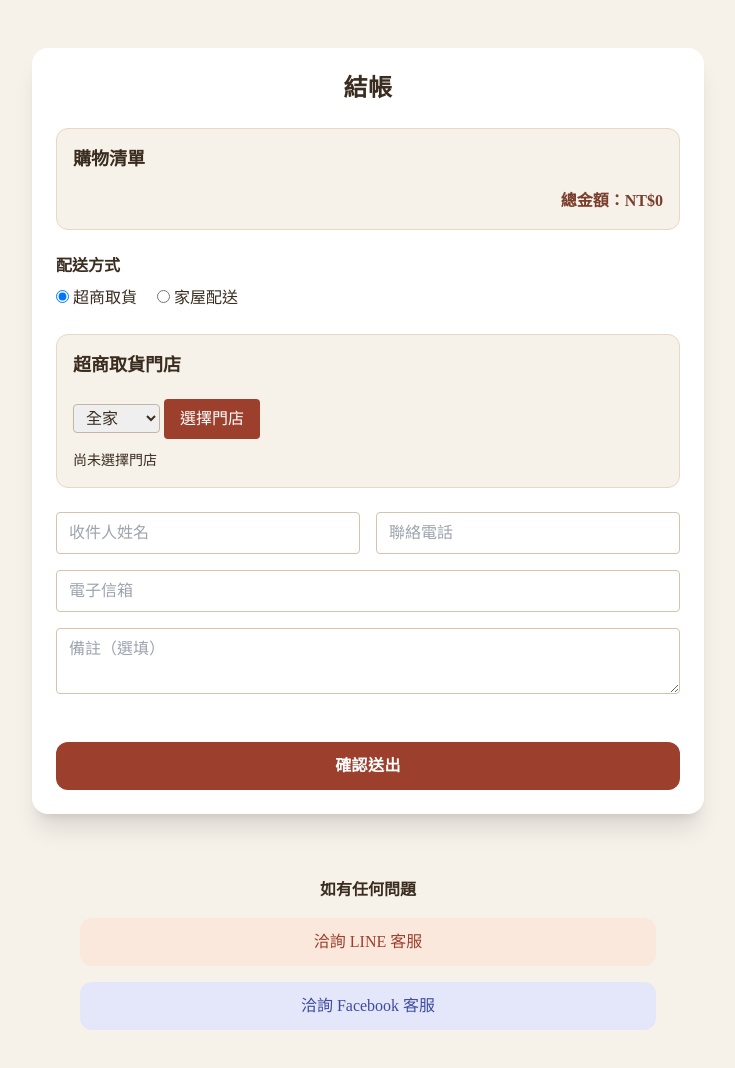
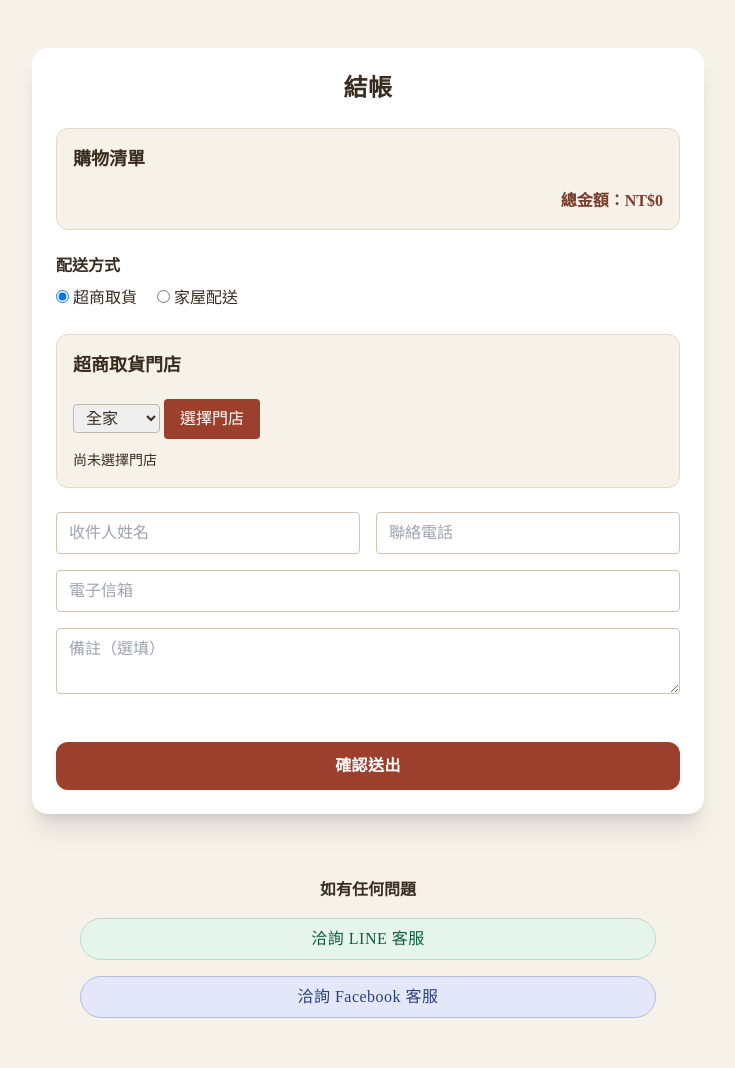
Before and after one commit to adawannasell/chunzhi.care, a website: page public/checkout.html in a window 1280 px wide. Shown: the whole page, without its empty margins (272-1007 px from the left). Drawn offline with nearby package versions, Linux system fonts and the light colour scheme.

Commit message:
更新網站配5色與 logo

```diff
--- a/public/checkout.html
+++ b/public/checkout.html
@@ -11,6 +11,28 @@
     .success { color: #7a3e2d; margin-top: 20px; }
     .error { color: #c0392b; margin-top: 20px; }
     .loading { color: #6e5843; }
+
+.line-btn {
+  background-color: #e6f5ec;
+  color: #0d5d3e;
+  border: 1px solid #b6ddc9; /* 綠色邊框 */
+  font-weight: 500;
+  letter-spacing: 0.5px;
+}
+.line-btn:hover {
+  background-color: #c9ebd8;
+}
+
+.fb-btn {
+  background-color: #e4e6f9;
+  color: #2a427b;
+  border: 1px solid #b3bddf; /* 藍色邊框 */
+  font-weight: 500;
+  letter-spacing: 0.5px;
+}
+.fb-btn:hover {
+  background-color: #d0d4f0;
+}
   </style>
 </head>
 <body class="bg-[#f6f1e9] text-[#3a2d20] px-4 py-12">
@@ -62,8 +84,8 @@
   <div class="max-w-xl mx-auto text-center mt-16">
     <h2 class="text-base font-semibold mb-4">如有任何問題</h2>
     <div class="space-y-4">
-      <a href="https://lin.ee/FS1G2gAC" target="_blank" class="block w-full rounded-xl bg-[#fbe8dc] text-[#9c3f2d] font-medium py-3 hover:bg-[#f3dbcc] transition">洽詢 LINE 客服</a>
-      <a href="https://m.me/61555204626935" target="_blank" class="block w-full rounded-xl bg-[#e4e6f9] text-[#3e4ba2] font-medium py-3 hover:bg-[#d7d9f3] transition">洽詢 Facebook 客服</a>
+    <a href="/auth/line" class="block w-full mb-3 py-2 rounded-full transition line-btn">洽詢 LINE 客服</a>
+    <a href="/auth/facebook" class="block w-full py-2 rounded-full transition fb-btn">洽詢 Facebook 客服</a>
     </div>
   </div>
 
```
Also changed, not shown: public/login.html (+8 -8 lines).
